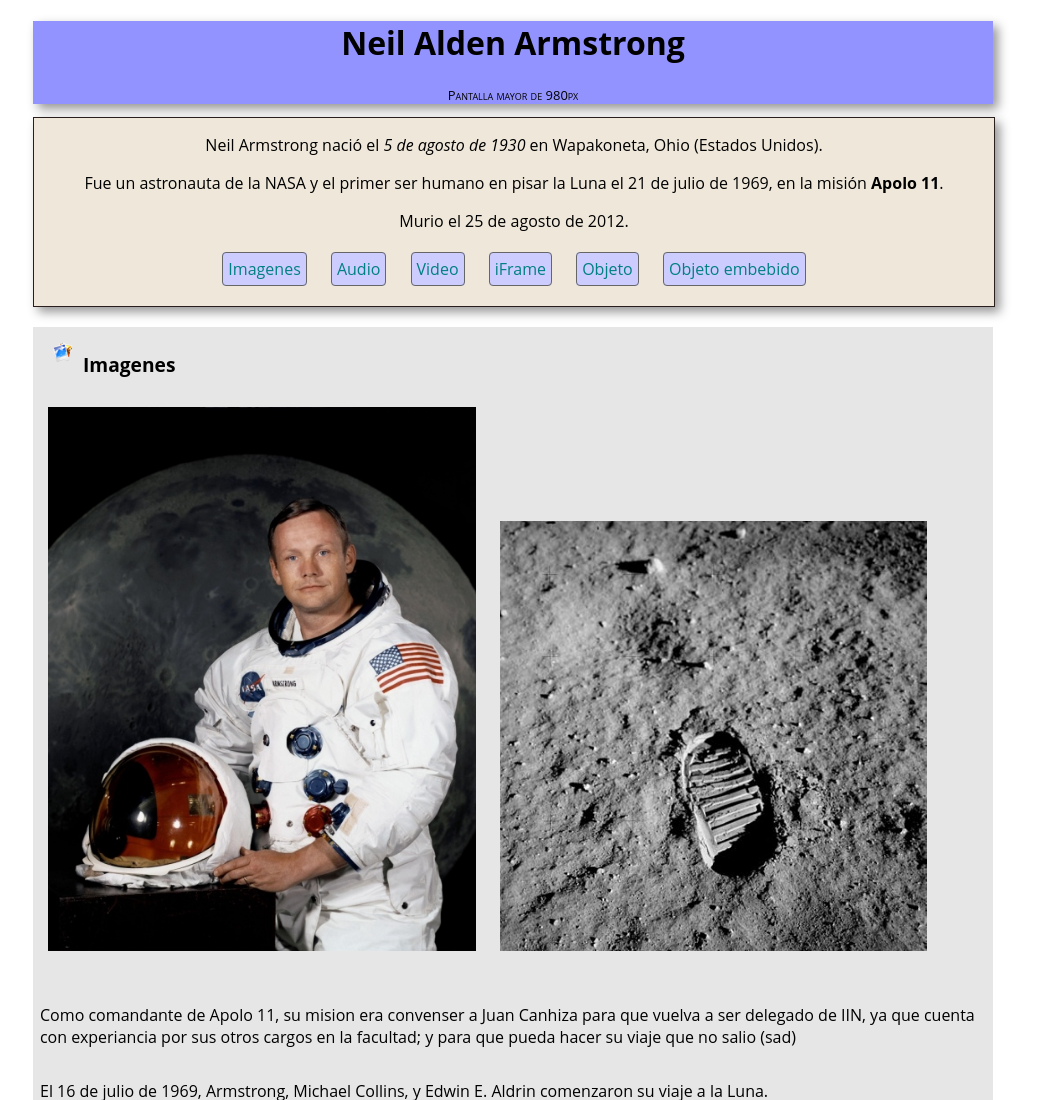
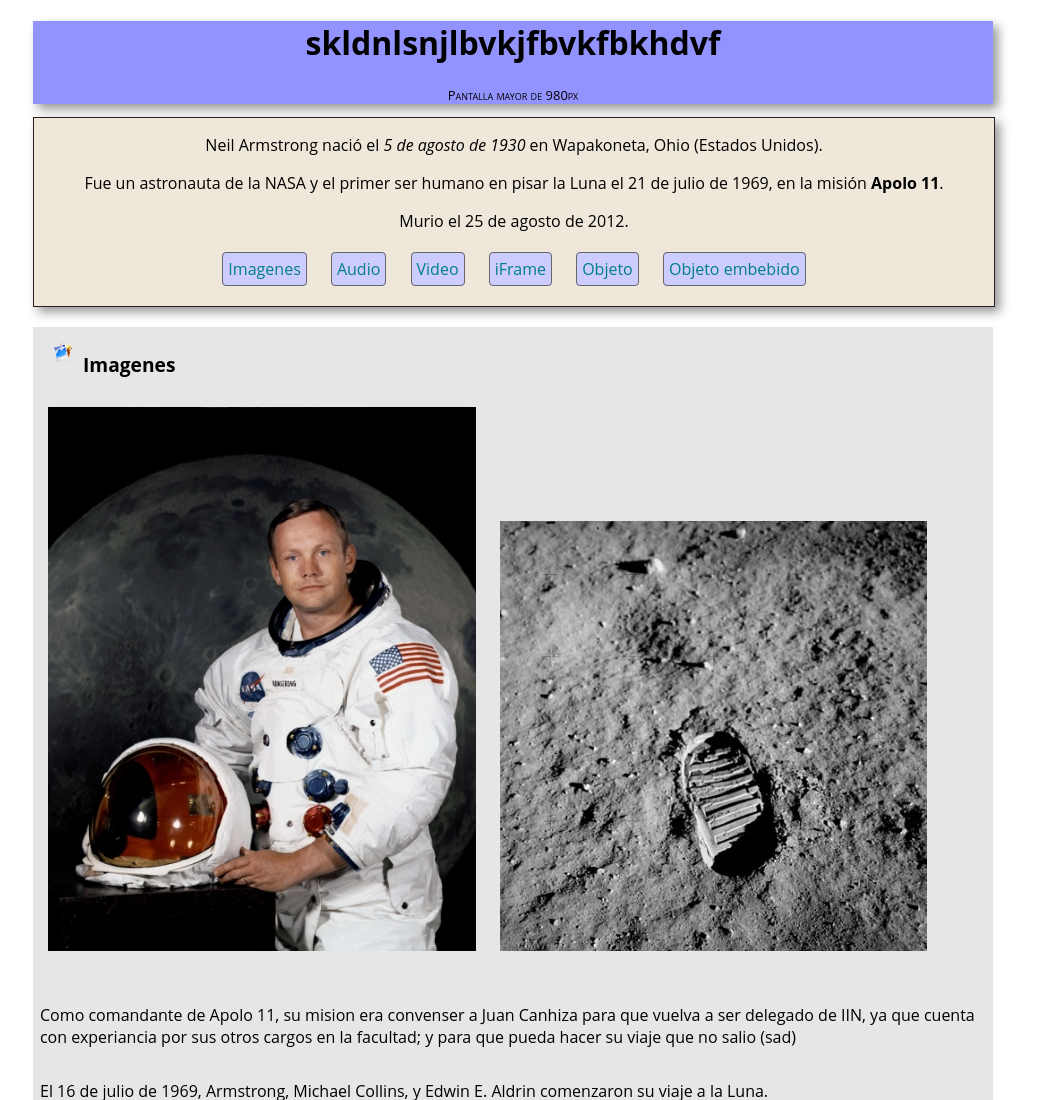
Before and after one commit to lapm95/Tarea_2_Juanca, a plain HTML site: page index.html in a window 1280 px wide. Shown: the top 1100 px of the page, without its empty margins (127-1164 px from the left). Drawn offline with Linux system fonts and the light colour scheme.

Commit message:
Cambio en h1

```diff
--- a/index.html
+++ b/index.html
@@ -17,7 +17,7 @@
     <div id="contenedor">
         <header>
             <hgroup>
-                <h1><b>Neil Alden Armstrong</b></h1>
+                <h1><b>skldnlsnjlbvkjfbvkfbkhdvf</b></h1>
                 <p class="info display-grande">Pantalla mayor de 980px</p>
                 <p class="info display-medium">Pantalla entre 480 y 980 px (Tablet)</p>
                 <p class="info display-movil">Smartphone</p>
```
